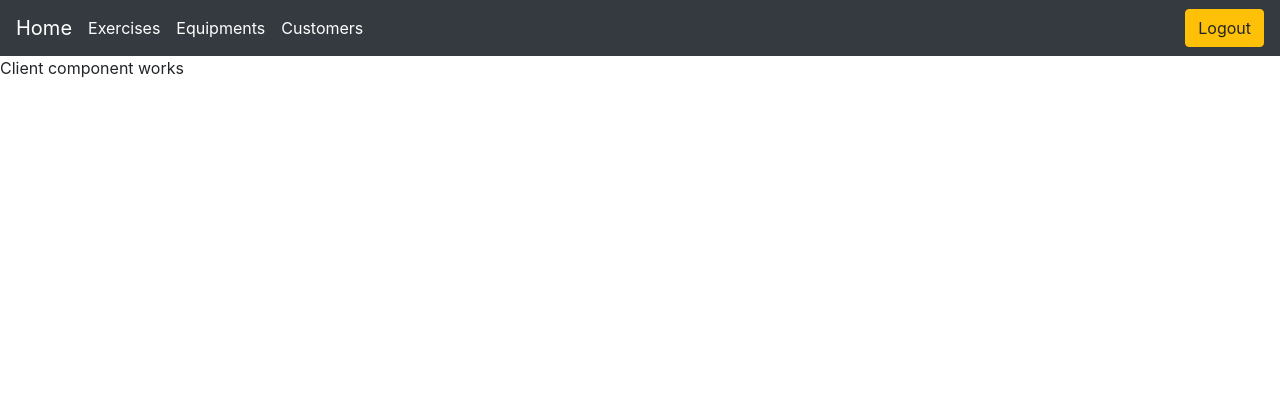
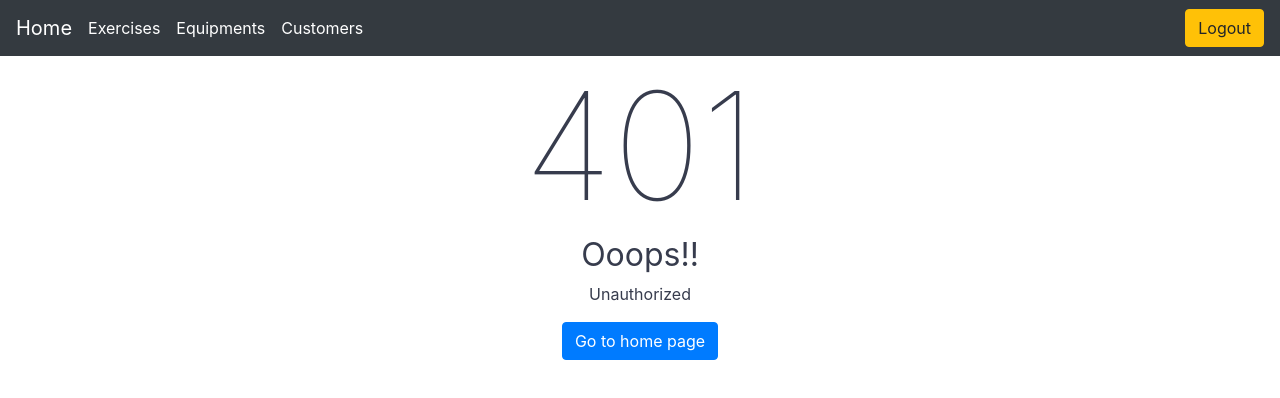
Before and after one commit to Edson1-1/ExerciseAppFrontEnd, a React (Create React App) app: page /client in a window 1280 px wide. Shown: the top 398 px of the page. Built offline with nearby package versions, Linux system fonts and the light colour scheme; sample sign-in values are in the browser's storage.

Commit message:
role based authorization added

```diff
--- a/src/App.js
+++ b/src/App.js
@@ -1,20 +1,27 @@
-import { BrowserRouter as Router, Route, Switch } from 'react-router-dom'
+import { Router, Route, Switch } from 'react-router-dom'
 import React, { Component } from 'react'
 import Login from './Components/loginComponent/login'
 import Register from './Components/registerComponent/register'
 import Main from './Components/MainComponent/main'
 import Navbar from './Components/NavbarComponent/Nav'
 import ProtectedRoute from './Components/ProtectedRouteComponent/ProtectedRouteComponent'
+import PublicRoute from './Components/PublicRouteComponent/PublicRoute'
 import Exercise from './Components/ExerciseComponent/Exercise'
 import Equipment from './Components/EquipmentComponent/Equipment'
 import AddEquipment from './Components/AddorUpdateEquipmentComponent/AddEquipment'
-
+import {createBrowserHistory} from 'history';
 
 import './App.css';
 import AddExercise from './Components/AddorUpdateExerciseComponent/AddExercise'
 import User from './Components/UserComponent/user'
 import Error404 from './Components/404pageComponent/Error404'
 import Client from './Components/clientComponent/Client'
+import LogExercise from './Components/LogExerciseComponent/LogExercise'
+
+
+export const history = createBrowserHistory();
+
+
 
 export default class App extends Component {
 
@@ -43,6 +50,7 @@ export default class App extends Component {
     const role = localStorage.getItem('role')
     this.setState({ isLoggedin: true, role})
   }
+
   onLogOut() {
     localStorage.removeItem('token')
     localStorage.removeItem('role')
@@ -53,21 +61,28 @@ export default class App extends Component {
 
     return (
       <div className='App'>
-        <Router>
-          <Navbar isLoggedin={this.state.isLoggedin} onLogOut={() => { this.onLogOut() }} />
+        <Router history = {history}>
+          <Navbar role = {this.state.role} isLoggedin={this.state.isLoggedin} onLogOut={() => { this.onLogOut() }} />
 
           <Switch>
-            <Route path='/login' render={(props) => <Login {...props} onLoggingIn={this.onLoggingIn} />} />
-            <Route path='/register' render={(props) => <Register {...props} onLoggingIn={this.onLoggingIn} />} />
-            <ProtectedRoute exact path='/exercise' component={Exercise} />
-            <ProtectedRoute exact path='/equipment' component={Equipment} />
-            <Route path='/equipment/add' render={(props) => <ProtectedRoute {...props} component={AddEquipment} />} />
-            <Route path='/equipment/update/:id' render={(props) => <ProtectedRoute {...props} component={AddEquipment} />} />
-            <Route path='/exercise/update/:id' render={(props) => <ProtectedRoute {...props} component={AddExercise} />} />
-            <Route path='/exercise/add' render={(props) => <ProtectedRoute {...props} component={AddExercise} />} />
-            <Route path='/customer' render={(props) => <ProtectedRoute {...props} component={User} />} />
-            <ProtectedRoute exact path='/' component={Main} />
-            <Route exact path ='/client' render = { (props) => <ProtectedRoute {...props}  component = {Client}/>} />
+            <PublicRoute path='/login' component = { (props) => <Login {...props} onLoggingIn={this.onLoggingIn} />} />
+            <PublicRoute path='/register' component={ (props) => <Register {...props} onLoggingIn={this.onLoggingIn} />} />
+
+            <ProtectedRoute exact path='/exercise' component={Exercise} role = {['admin']} />
+            <ProtectedRoute exact path='/equipment' component={Equipment} role = {['admin']} />
+            <ProtectedRoute exact path='/equipment/add' role = {['admin']} component = {AddEquipment} />
+            <ProtectedRoute path='/equipment/update/:id' role = {['admin']} component= {AddEquipment} />
+            <ProtectedRoute path='/exercise/update/:id' role = {['admin']} component={AddExercise} />
+            <ProtectedRoute exact path='/exercise/add' role = {['admin']} component={AddExercise} />
+            <ProtectedRoute exact path='/customer' role = {['admin']} component={User} />
+            <ProtectedRoute exact path='/' role = {['admin','customer']} component={Main} />
+
+
+            <ProtectedRoute exact path = '/client' role = {['customer']} component = {Client}/>
+            <ProtectedRoute exact path = '/client/logexercise' role = {['customer']} component = {LogExercise}/>
+
+
+
             <Route component={Error404} />
           </Switch>
 
--- a/src/Components/ProtectedRouteComponent/ProtectedRouteComponent.js
+++ b/src/Components/ProtectedRouteComponent/ProtectedRouteComponent.js
@@ -1,22 +1,28 @@
 
 import React from 'react'
-import { Redirect } from 'react-router-dom'
+import { Route, Redirect } from 'react-router-dom'
+
+import RoleBasedRouting from '../RoleBasedAuthorization/RoleBasedRouting'
 
 
-class ProtectedRoute extends React.Component {
-
-    render() {
-        const Component = this.props.component;
+const ProtectedRoute = ({
+    component, role, ...rest
+}) => {
+        const Component = component;
         const token= localStorage.getItem('token')
         let isAuthenticated
         (token) ? isAuthenticated = true : isAuthenticated = false;
 
-        return isAuthenticated ? (
-            <Component {...this.props}/>
-        ) : (
-            <Redirect to={{ pathname: '/login' }} />
-        );
-    }
+        return (
+            <Route {...rest} component = {(props) => (
+                isAuthenticated ? (
+                    <RoleBasedRouting {...props} role = {role} component = {Component} />
+                ) :
+                (
+                    <Redirect to = '/login' />
+                )
+            )} />
+        )
 }
 
 export default ProtectedRoute;
--- /dev/null
+++ b/src/Components/PublicRouteComponent/PublicRoute.js
@@ -0,0 +1,23 @@
+import React from 'react';
+import { Redirect, Route } from 'react-router-dom'
+
+const PublicRoute = ({ component, ...rest }) => {
+    const Component = component
+    const token = localStorage.getItem('token')
+    const role = localStorage.getItem('role')
+    let isAuthenticated
+    (token) ? isAuthenticated = true : isAuthenticated = false;
+
+    return (<Route {...rest} component={(props) => (isAuthenticated ? (
+        (role === 'admin') ?
+            <Redirect to='/main' />
+            :
+            <Redirect to='/client' />
+
+    ) : (
+            <Component {...props} />
+        ))
+    } />)
+}
+
+export default PublicRoute
--- /dev/null
+++ b/src/Components/RoleBasedAuthorization/RoleBasedRouting.js
@@ -0,0 +1,37 @@
+
+import Unauthorized from '../UnauthorizedComponent/Unauthorized'
+
+function RoleBasedRouting({
+  component: Component, role, ...rest
+}) {
+
+  const grantPermission = (role) => {
+    const checkRole = localStorage.getItem('role')
+    let auth = false
+    role.forEach(rol => {
+      if (checkRole === rol) {
+        auth = true
+      }
+    })
+
+    return auth
+
+  }
+
+  return (
+    <>
+      { grantPermission(role) && (
+        <Component {...rest} />
+
+      )}
+      {
+        !grantPermission(role) && (
+          <Unauthorized />
+          //  Unauthorized is skippable
+        )
+      }
+    </>
+  );
+}
+
+export default RoleBasedRouting
--- /dev/null
+++ b/src/Components/UnauthorizedComponent/Unauthorized.css
@@ -0,0 +1,21 @@
+
+.error-page-child{
+    text-align: center;
+}
+.sad-face{
+    margin-top: 10px;
+}
+.error-page-child h1{
+    color: rgb(55, 60, 77);
+    font-size: 150px;
+    font-weight: lighter;
+    margin: 0%;
+}
+.error-page-child h2{
+    color: rgb(55, 60, 77);
+    font-weight: 400;
+}
+.error-page-child P{
+    color: rgb(55, 60, 77);
+    font-weight: 400;
+}
--- /dev/null
+++ b/src/Components/UnauthorizedComponent/Unauthorized.js
@@ -0,0 +1,23 @@
+import React from 'react'
+import { Link } from 'react-router-dom'
+import './Unauthorized.css'
+
+
+export default function Unauthorized() {
+
+    return (
+        <div className='container-fluid'>
+            <div className="row error-page-child">
+                <div className="col-sm sad-face ">
+                </div>
+                <div className='col-6'>
+                    <h1 > 401</h1>
+                    <h2>Ooops!!</h2>
+                    <p>Unauthorized</p>
+                    <Link to='/' className='btn btn-primary'>Go to home page</Link>
+                </div>
+                <div className='col'></div>
+            </div>
+        </div>
+    )
+}
```
